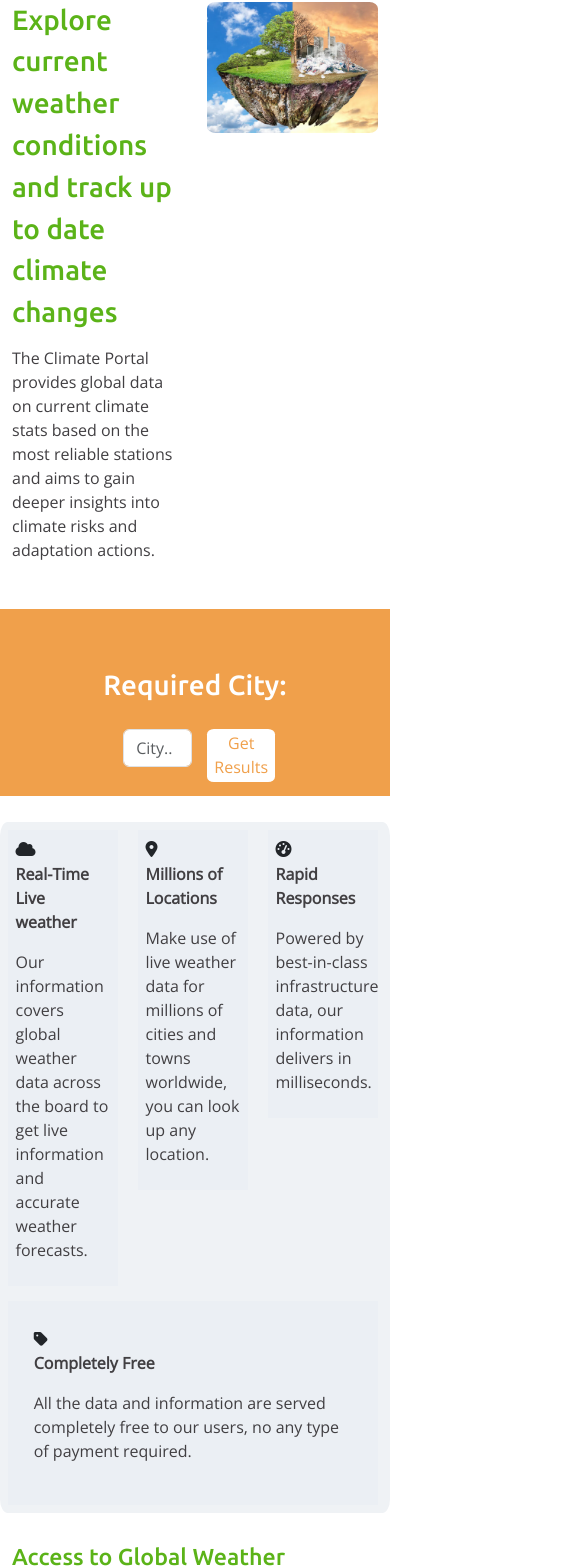
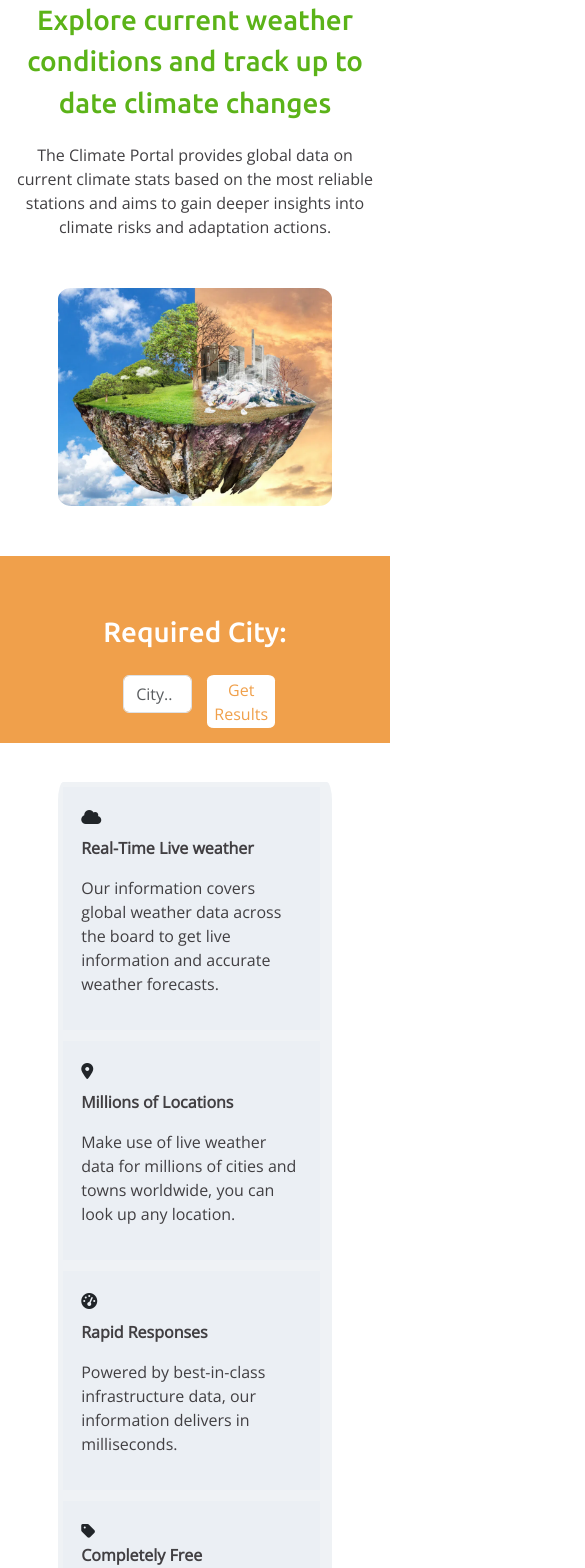
Before and after one commit to shadyhussein99/Climate-Portal, a React (Vite) app: page / in a window 390 px wide. Shown: the part 153-1721 px from the top of the page, 585 px wide, since content can reach past the window. Built offline with nearby package versions, Linux system fonts and the light colour scheme; no server answers.

Commit message:
Results are fixed

```diff
--- a/public/styles.css
+++ b/public/styles.css
@@ -86,6 +86,8 @@
  .climate-img {
    border-radius: 5%;
    width: 75%;
+   height: 90%;
+   object-fit: fill;
  }
 
  /* Form */
@@ -211,6 +213,9 @@
 
  .features-img {
    margin-right: 10%;
+   height: 100%;
+   width: 90%;
+   object-fit: fill;
  }
 
  /* Footer */
@@ -304,7 +309,7 @@
  .miniReportsLatest-firstImg {
    width: 64%;
    height: 100%;
-   object-fit: contain;
+   object-fit: fill;
  }
 
  .miniReportsLatest-secondImg {
@@ -451,7 +456,11 @@
 
    /* Title */
 
-   .title-div {
+   .title-heading {
+     text-align: center;
+   }
+
+   .title-paragraph {
      text-align: center;
    }
 
@@ -474,10 +483,23 @@
      margin-bottom: 3%;
    }
 
+
+   /* MiniReportsLatest */
+
+   .miniReportsLatest-h5 {
+    margin-top: 2%;
+   }
+
+   .miniReportsLatest-img {
+     width: 90%;
+     height: 100;
+     object-fit: fill;
+   }
+
    /* MiniReportsOthers */
 
    .miniReportsOthers-secondCol {
-     width: 80%;
+     width: 90%;
      padding-left: 0;
    }
 
@@ -493,7 +515,7 @@
    /* Reports */
 
    .reports-h2 {
-     margin-top: 15%;
+     margin-top: 10%;
    }
  }
 
@@ -506,11 +528,64 @@
    }
  }
 
- @media (max-width: 653px) {
+ @media (max-width: 575px) {
 
-   /* Title */
+   /* Form */
 
-   .climate-img {
-     width: 100%;
+   .form-div {
+     margin-top: 15%;
    }
+
+   /* Features */
+
+   .features-div {
+     margin-top: 10%;
+     margin-bottom: 15%;
+     padding-left: 10%;
+     padding-right: 10%;
+   }
+
+   .features-first-row {
+     margin-left: 6%;
+     margin-right: 6%;
+   }
+
+   .features-secondRow-firstCol {
+     margin-top: 7%;
+   }
+
+   /* MiniReportsLatest */
+
+   .miniReportsLatest-img {
+    width: 40%;
+    height: 100;
+    object-fit: fill;
+    padding-top: 4%;
+  }
+
  }
+
+ /* Reports */
+
+ .reports-div {
+  margin-left: 4%;
+ }
+
+ /* MiniScience */
+
+ .miniScience-h2 {
+  padding-top: 5%;
+ }
+
+ /* Science */
+
+ .science-div {
+  width: 85%;
+ }
+
+ /* About */
+
+ .about-div {
+  padding-left: 3%;
+  padding-right: 3%;
+ }
--- a/src/components/App.jsx
+++ b/src/components/App.jsx
@@ -2,7 +2,7 @@
 // section of the home page
 
 import React from "react"
-import { useState, useEffect } from "react"
+import { useState } from "react"
 import Navbar from "./Navbar"
 import Form from "./Form"
 import Title from "./Title"
@@ -19,26 +19,17 @@ function App() {
   var [theWeather, setTheWeather] = useState("")   //  Related to API data
   var [theStats, setTheStats] = useState(false)    //  State responsible for showing and disappearing the results section
 
-  useEffect(function () {
-    fetch(`https://api.openweathermap.org/data/2.5/weather?q=${savedInput}&appid=64b15dec72dea3abefff806d579e1177&units=metric`)
-      .then(res => res.json())
-      .then((res) => {
-        const { main, weather, wind } = res
-        const [theWeather] = weather
-        setMain(main)
-        setWind(wind)
-        setTheWeather(theWeather);
-      })
-      .catch(err => console.log(err));
-  }, [savedInput])
-
   return (
     <div>
       <Navbar />
       <Title />
       <Form
+        savedInput={savedInput}
         setSavedInput={setSavedInput}
         setTheStats={setTheStats}
+        setMain={setMain}
+        setWind={setWind}
+        setTheWeather={setTheWeather}
       />
       {theStats && <Stats
         savedInput={savedInput}
--- a/src/components/Features.jsx
+++ b/src/components/Features.jsx
@@ -8,28 +8,28 @@ function Features() {
     return <div className="container features-div">
 
         <div className="row features-first-row">
-            <div className="col col-lg-3 col-sm-6 features-upper-cols">
+            <div className="col-lg-3 col-sm-6 features-upper-cols">
                 <MiniFeatures
                     iconClass="fa-solid fa-cloud icon"
                     heading="Real-Time Live weather"
                     paragraph="Our information covers global weather data across the board to get live information and accurate weather forecasts."
                 />
             </div>
-            <div className="col col-lg-3 col-sm-6 features-upper-cols">
+            <div className="col-lg-3 col-sm-6 features-upper-cols">
                 <MiniFeatures
                     iconClass="fa-solid fa-location-dot icon"
                     heading="Millions of Locations"
                     paragraph="Make use of live weather data for millions of cities and towns worldwide, you can look up any location."
                 />
             </div>
-            <div className="col col-lg-3 col-sm-6 features-upper-cols">
+            <div className="col-lg-3 col-sm-6 features-upper-cols">
                 <MiniFeatures
                     iconClass="fa-solid fa-gauge-high icon"
                     heading="Rapid Responses"
                     paragraph="Powered by best-in-class infrastructure data, our information delivers in milliseconds."
                 />
             </div>
-            <div className="col col-lg-3 col-sm-6 features-upper-cols icon">
+            <div className="col-lg-3 col-sm-6 features-upper-cols icon">
                 <MiniFeatures
                     iconClass="fa-solid fa-tag"
                     heading="Completely Free"
@@ -38,7 +38,7 @@ function Features() {
             </div>
         </div>
         <div className="row features-second-row">
-            <div className="col col-lg-6 col-sm-12 features-secondRow-firstCol">
+            <div className="col-lg-6 col-sm-12 features-secondRow-firstCol">
                 <h3 className="features-h3">Access to Global Weather Data</h3>
                 <p>Get instant access to accurate weather data for any location in the world and enjoy a rich set of capabilities:</p>
                 <ul>
@@ -48,7 +48,7 @@ function Features() {
                     <li>Accurate Information</li>
                 </ul>
             </div>
-            <div className="col col-lg-6 col-sm-12">
+            <div className="col-lg-6 col-sm-12">
                 <img className="features-img" src="./public/pics/map.PNG" alt="world-pic" />
             </div>
         </div>
--- a/src/components/Form.jsx
+++ b/src/components/Form.jsx
@@ -2,11 +2,25 @@
 // The section where the user enters the requested city
 
 import React from "react"
-import { useState } from "react"
+import { useState, useEffect } from "react"
 
 function Form(props) {
 
     var [userInput, setUserInput] = useState("")   // saves the user input before clicking to get the results
+
+    useEffect(function () {
+        fetch(`https://api.openweathermap.org/data/2.5/weather?q=${props.savedInput}&appid=64b15dec72dea3abefff806d579e1177&units=metric`)
+            .then(res => res.json())
+            .then((res) => {
+                const { main, weather, wind } = res
+                const [theWeather] = weather
+                props.setMain(main)
+                props.setWind(wind)
+                props.setTheWeather(theWeather);
+            })
+            .catch(err => console.log(err));
+    }, [props.savedInput])
+
 
     function handleChange(event) {
         setUserInput(event.target.value)
--- a/src/components/MiniReportsLatest.jsx
+++ b/src/components/MiniReportsLatest.jsx
@@ -6,10 +6,10 @@ import React from "react"
 function MiniReportsLatest(props) {
     return <div>
         <div className="row miniReportsLatest-div">
-            <div className="col col-lg-12">
+            <div className="col-lg-12 col-sm-4">
                 <img className={props.LatestImgClass} src={props.reportImage} alt="report-img" />
             </div>
-            <div className="col col-lg-12">
+            <div className="col-lg-12 col-sm-8">
                 <h5 className="miniReportsLatest-h5">{props.reportHeading}</h5>
                 <p className="miniReportsLatest-p">{props.reportParagraph}</p>
                 <a className="miniReportsLatest-a" href={props.reportLink}>Read the report</a>
--- a/src/components/MiniReportsOthers.jsx
+++ b/src/components/MiniReportsOthers.jsx
@@ -6,10 +6,10 @@ import React from "react";
 function MiniReportsOthers(props) {
     return <div>
         <div className="row miniReportsOthers-div">
-            <div className="col col-lg-4 col-sm-12 miniReportsOthers-img">
+            <div className="col-lg-4 col-sm-12 miniReportsOthers-img">
                 <img src={props.reportImage} alt="report-img" />
             </div>
-            <div className="col col-lg-8 col-sm-12 miniReportsOthers-secondCol">
+            <div className="col-lg-8 col-sm-12 miniReportsOthers-secondCol">
                 <h5 className="miniReportsOthers-h5">{props.reportHeading}</h5>
                 <p>{props.reportParagraph}</p>
                 <a href={props.reportLink} className="miniReportsOthers-a">Read full report</a>
--- a/src/components/Title.jsx
+++ b/src/components/Title.jsx
@@ -6,11 +6,11 @@ import React from "react"
 function Title() {
     return <div className="container title-div">
         <div className="row">
-            <div className="col col-lg-6 col-sm-12 title-first-col">
+            <div className="col-lg-6 col-sm-12 title-first-col">
                 <h1 className="title-heading" >Explore current weather conditions and track up to date climate changes</h1>
                 <p className="title-paragraph" >The Climate Portal provides global data on current climate stats based on the most reliable stations and aims to gain deeper insights into climate risks and adaptation actions.</p>
             </div>
-            <div className="col col-lg-6 col-sm-12">
+            <div className="col-lg-6 col-sm-12">
                 <img className="climate-img" src="../public/pics/climate.PNG" alt="climate-img" />
             </div>
         </div>
```
Also changed, not shown: src/components/Reports.jsx (+4 -4 lines).
